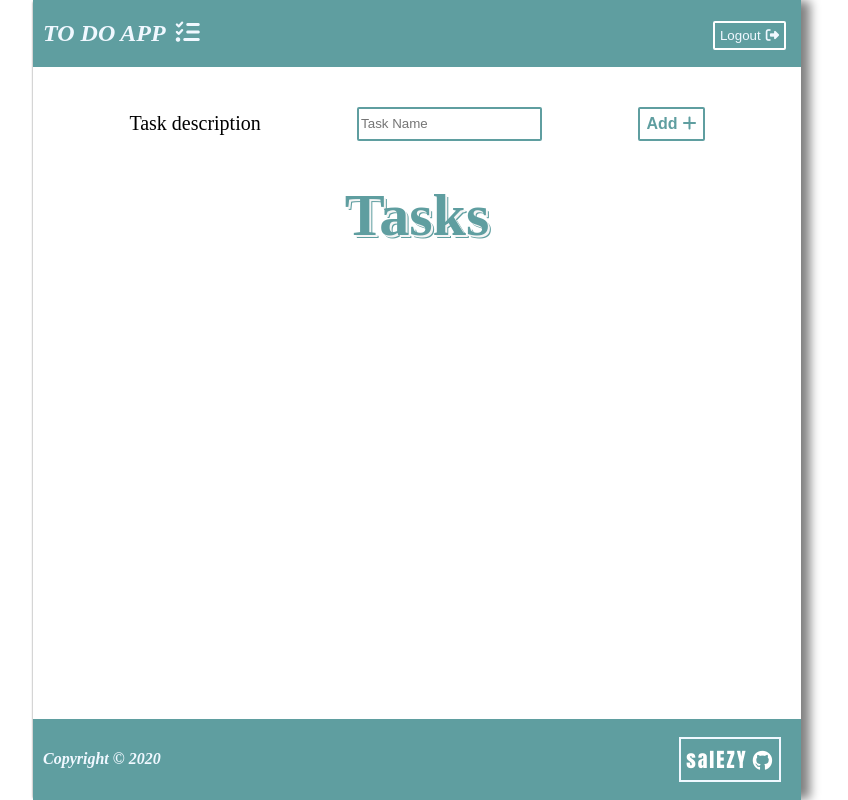
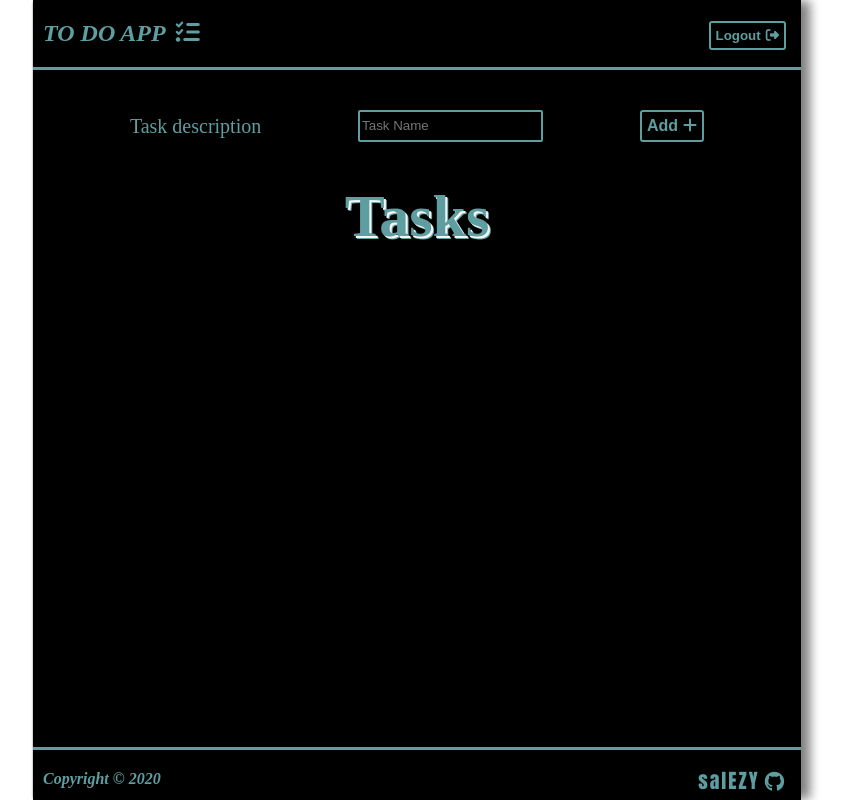
Before and after one commit to salEZY/TO-DO-app, a website built with webpack: page index.html in a window 1280 px wide. Both pictures are taken after a click on the button "Login". Shown: the whole page, without its empty margins (223-1071 px from the left). Built offline with nearby package versions, Linux system fonts and the light colour scheme.

Commit message:
dark css added

```diff
--- a/assets/css/style.css
+++ b/assets/css/style.css
@@ -1,5 +1,6 @@
 body {
     margin: 0;
+    color: cadetblue
 }
   main {
     padding-bottom: 60px;
@@ -14,11 +15,14 @@ body {
     0 6px white,
     10px 0 10px -1px grey,
     -2px 0 2px -2px gray;
+    background-color: black;
 }
 header, footer {
-    background-color: cadetblue;
-    color: aliceblue;
+    color: cadetblue;
     font-style: oblique;
+}
+header {
+    border-bottom: 3px solid cadetblue;
 }
 li {
     list-style: none;
@@ -28,35 +32,39 @@ h2, h4 {
 }
 #log, #reg {
     margin-right: 15px;
-    border: 2px solid white;
 }
 .git {
-    margin: 18px 20px;
+    height: 30px;
+    margin-top: 10px;
+    margin-right: 10px;
     text-decoration: none;
-    color: white;
+    color: cadetblue;
     font-family: impact;
     font-size: 20px;
     letter-spacing: 2px;
     font-style: normal;
-    border: 2px solid aliceblue;
     padding: 5px;
+    transition: color 0.5s ease-in, text-shadow 0.5s ease-in;
 }
 .git:hover {
-    color: cadetblue;
-    background-color: aliceblue;
+    color: black;
+    text-shadow: 2px 2px 0 cadetblue;
 }
 .btn {
-    border: 1px solid white;
-    border-radius: 2px;
+    font-weight: bolder;
+    outline: 0;
+    border: 2px solid cadetblue;
+    border-radius: 3px;
     padding: 5px;
     margin-top: 5px;
-    background-color: cadetblue;
-    color: aliceblue
+    background-color: black;
+    color: cadetblue;
+    transition: color 1s ease, background-color 1s ease;
 }
 .btn:hover {
     cursor: pointer;
-    background-color: aliceblue;
-    color: cadetblue;
+    background-color: cadetblue;
+    color: black;
 }
 #task-form{
     display: flex;
@@ -71,19 +79,14 @@ h2, h4 {
 #task-form input {
     border: 2px solid cadetblue;
     border-radius: 2px;
+    background-color: black;
+    color: white;
 }
 #addTask {
-    color: cadetblue;
-    background-color: white;
-    border: 2px solid cadetblue;
     font-size: 16px;
     font-weight: bolder;
-    padding: 6px;
+    padding: 5px;
     margin-top: 0;
-}
-#addTask:hover {
-    background-color: cadetblue;
-    color: white;
 }
 #reg {
     display: none;
@@ -98,10 +101,12 @@ h2, h4 {
     width: 80%;
     margin: 20px auto;
     overflow: auto;
-    box-shadow: 0px 12px 21px rgba(0, 0, 0, 0.15);
+    box-shadow: 1px 0px 5px 3px gainsboro;
     padding: 5px;
+    border-radius: 2px;
 }
 .task-desc {
+    color: white;
     margin-left: 10px;
     font-size: 20px;
     font-family: Arial Black,Arial Bold,Gadget,sans-serif;
@@ -153,29 +158,32 @@ h2, h4 {
     height: 26px;
     width: 26px;
     color: #ba110c;
-    background-color: white;
     font-weight: bolder;
     text-align: center;
     font-size: 16px;
     border-radius: 5px;
     padding: 0;
+    border: 0;
 }
 .remove-btn:hover {
-    color: white;
-    background-color: darkred;
+    background-color: #ba110c;
 }
 footer {
     position: absolute;
     left: 0;
     bottom: 0;
     width: 100%;
-    background-color: cadetblue;
-    color: aliceblue;
+    color: cadetblue;
+    border-top: 3px solid cadetblue;
+  }
+  footer h4 {
+      margin-bottom: 0;
+      margin-top: 10px;
   }
   .intro-section {
       display: flex;
       width: 100%;
-      height: 90vh;
+      height: 85vh;
       text-align: center;
       background-color: black;
       margin: 0 auto;
--- a/src/components/TaskForm.js
+++ b/src/components/TaskForm.js
@@ -28,14 +28,15 @@ export const TaskForm = () => {
     addIcon.style.marginLeft = '5px'
     submitBtn.appendChild(addIcon)
     submitBtn.addEventListener('click', () => {
-        if (input.value === '') {
+        if (input.value.trim() !== '') {
+            addTask(input.value)
+            renderTaskList()
+        }else{
             span.style.display = 'block'
             setTimeout(() => {
                 span.style.display = 'none'
             },3000)
         }
-        addTask(input.value)
-        renderTaskList()
     })
 
 
```
